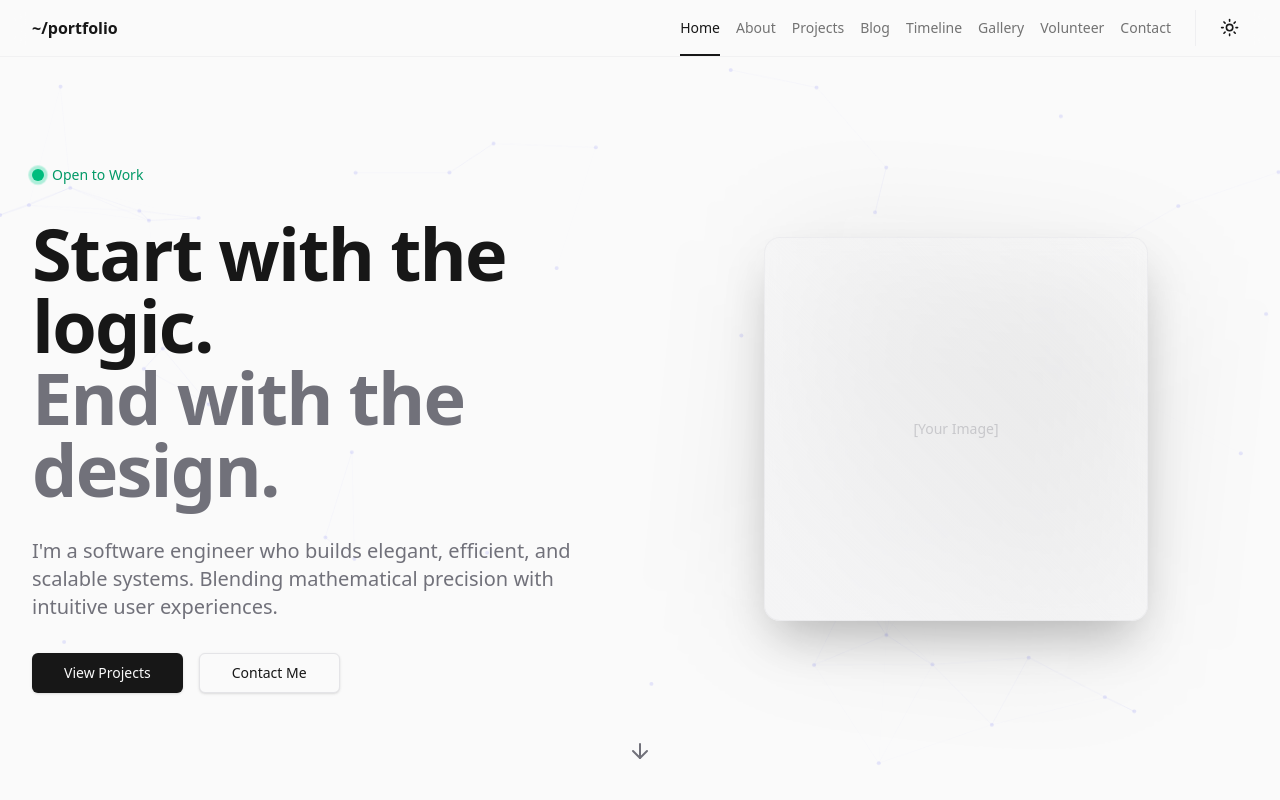
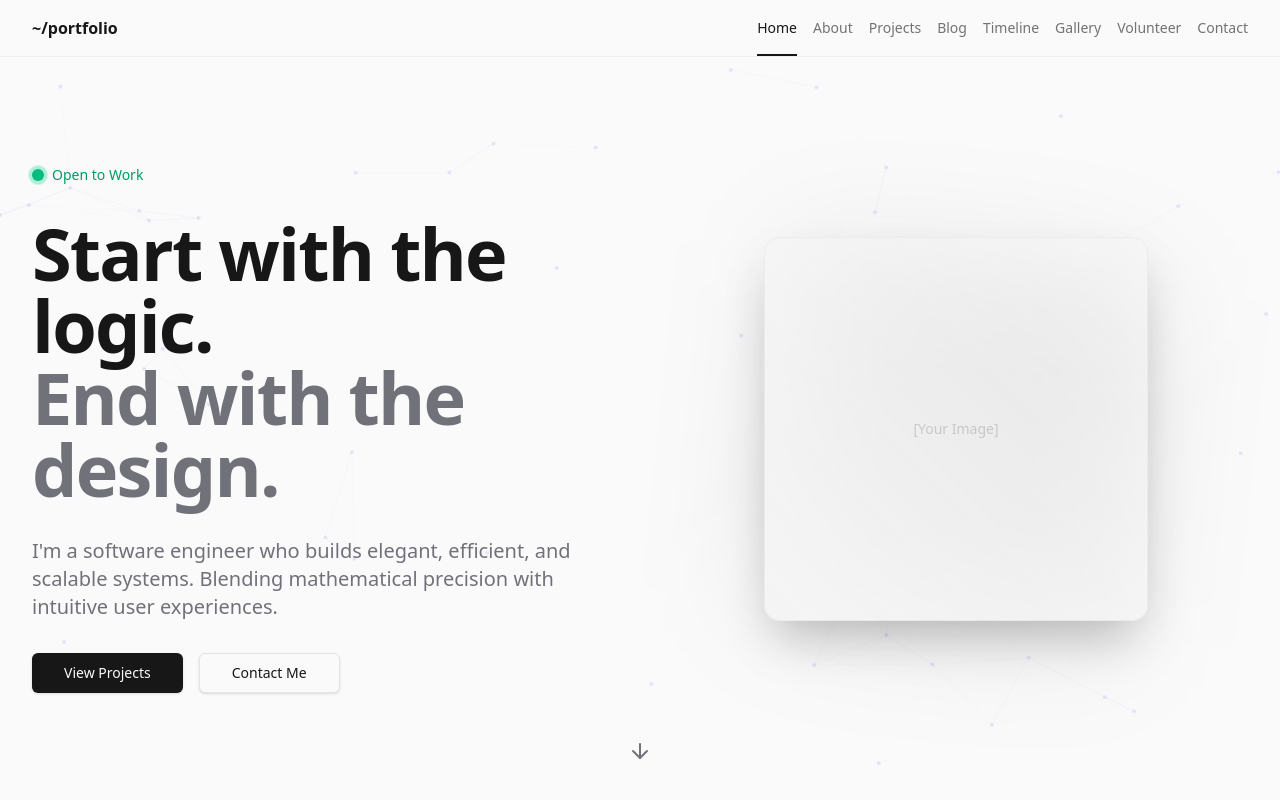
Before and after one commit to nileshyadavme/Portfolio, a Next.js app: page / in a window 1280 px wide. Shown: the top 800 px of the page. Built offline with nearby package versions, Linux system fonts and the light colour scheme.

Commit message:
feat: Remove theme toggle component and enforce a dark theme across the application.

```diff
--- a/src/app/layout.tsx
+++ b/src/app/layout.tsx
@@ -32,8 +32,8 @@ export default function RootLayout({
       >
         <ThemeProvider
           attribute="class"
-          defaultTheme="system"
-          enableSystem
+          defaultTheme="dark"
+          forcedTheme="dark"
           disableTransitionOnChange
         >
           <Navbar />
--- a/src/components/layout/navbar.tsx
+++ b/src/components/layout/navbar.tsx
@@ -3,7 +3,6 @@
 import Link from "next/link";
 import { usePathname } from "next/navigation";
 import { cn } from "@/lib/utils";
-import { ThemeToggle } from "@/components/ui/theme-toggle";
 import { motion, AnimatePresence } from "framer-motion";
 import { useState, useEffect } from "react";
 import { Menu, X } from "lucide-react";
@@ -69,14 +68,10 @@ export function Navbar() {
                             {item.name}
                         </Link>
                     ))}
-                    <div className="ml-2 border-l pl-4 border-border/50">
-                        <ThemeToggle />
-                    </div>
                 </nav>
 
                 {/* Mobile Menu Button - Visible only on small screens */}
                 <div className="flex items-center gap-4 md:hidden">
-                    <ThemeToggle />
                     <button
                         onClick={() => setIsMobileMenuOpen(!isMobileMenuOpen)}
                         className="relative z-50 p-2 -mr-2 text-foreground/80 hover:text-foreground focus:outline-none"
--- a/src/components/ui/theme-toggle.tsx
+++ /dev/null
@@ -1,34 +0,0 @@
-"use client";
-
-import * as React from "react";
-import { Moon, Sun } from "lucide-react";
-import { useTheme } from "next-themes";
-import { cn } from "@/lib/utils";
-
-export function ThemeToggle({ className }: { className?: string }) {
-    const { theme, setTheme } = useTheme();
-    const [mounted, setMounted] = React.useState(false);
-
-    React.useEffect(() => {
-        setMounted(true);
-    }, []);
-
-    if (!mounted) {
-        return <div className={cn("w-9 h-9", className)} />;
-    }
-
-    return (
-        <button
-            onClick={() => setTheme(theme === "dark" ? "light" : "dark")}
-            className={cn(
-                "relative flex h-9 w-9 items-center justify-center rounded-full transition-colors hover:bg-accent focus-visible:outline-none focus-visible:ring-1 focus-visible:ring-ring disabled:pointer-events-none disabled:opacity-50",
-                className
-            )}
-            aria-label="Toggle theme"
-        >
-            <Sun className="h-[1.2rem] w-[1.2rem] rotate-0 scale-100 transition-all dark:-rotate-90 dark:scale-0" />
-            <Moon className="absolute h-[1.2rem] w-[1.2rem] rotate-90 scale-0 transition-all dark:rotate-0 dark:scale-100" />
-            <span className="sr-only">Toggle theme</span>
-        </button>
-    );
-}
```
